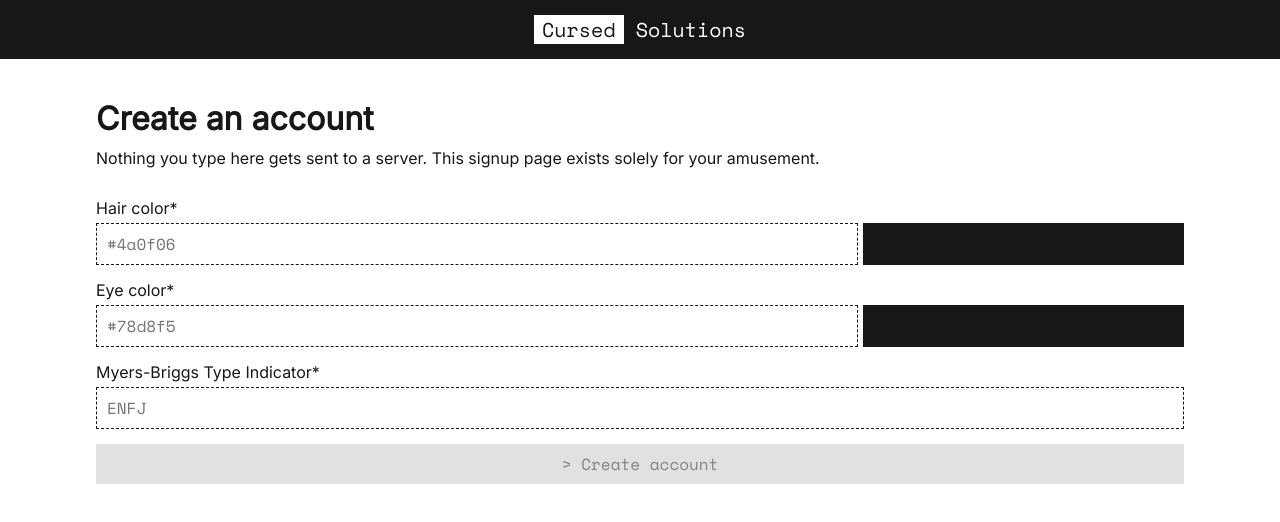
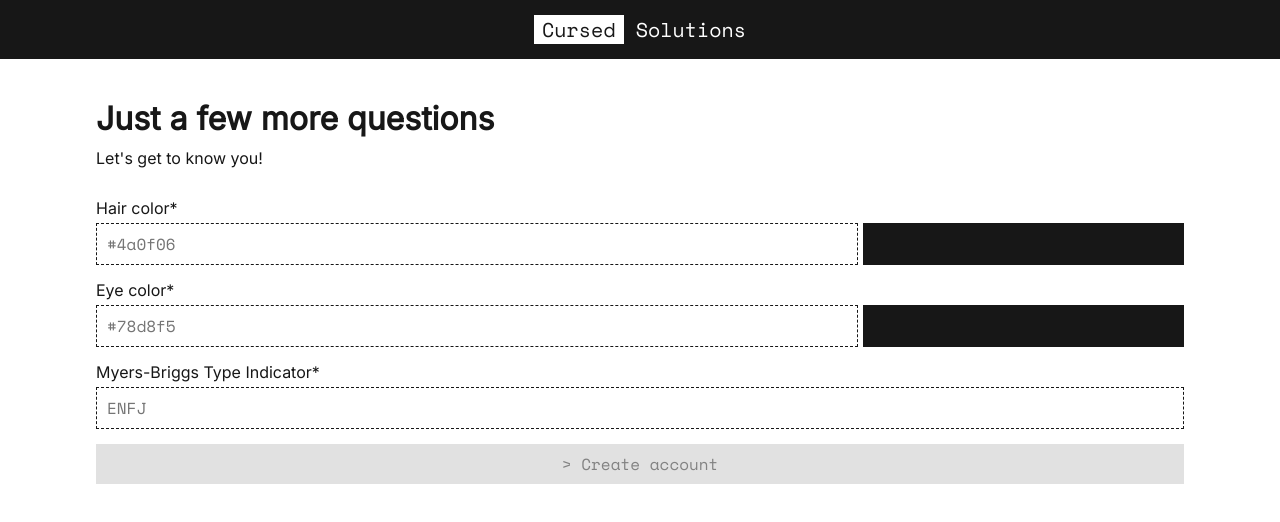
Before and after one commit to marcos-acosta/cursed-signup, a Next.js app: page / in a window 1280 px wide. Shown: the top 522 px of the page. Built offline with nearby package versions, Linux system fonts and the light colour scheme.

Commit message:
Productionize development

```diff
--- a/src/app/components/AboutYou.tsx
+++ b/src/app/components/AboutYou.tsx
@@ -30,9 +30,8 @@ export default function AboutYou(props: AboutYouProps) {
   return (
     <div>
       <div className={styles.titleContainer}>
-        <h1>Create an account</h1>
-        Nothing you type here gets sent to a server. This signup page exists
-        solely for your amusement.
+        <h1>Just a few more questions</h1>
+        Let&apos;s get to know you!
       </div>
       <div className={styles.formContainer}>
         <Input
--- a/src/app/page.tsx
+++ b/src/app/page.tsx
@@ -12,9 +12,13 @@ const enum SignupStage {
   ABOUT_YOU = 3,
 }
 
+const STARTING_PAGE =
+  process.env.NODE_ENV === "development"
+    ? SignupStage.ABOUT_YOU
+    : SignupStage.BASIC_INFO;
+
 export default function Home() {
-  // const [signupStage, setSignupStage] = useState(SignupStage.BASIC_INFO);
-  const [signupStage, setSignupStage] = useState(SignupStage.ABOUT_YOU);
+  const [signupStage, setSignupStage] = useState(STARTING_PAGE);
   const [password, setPassword] = useState("");
 
   const nextSignupStage = () => {
```
